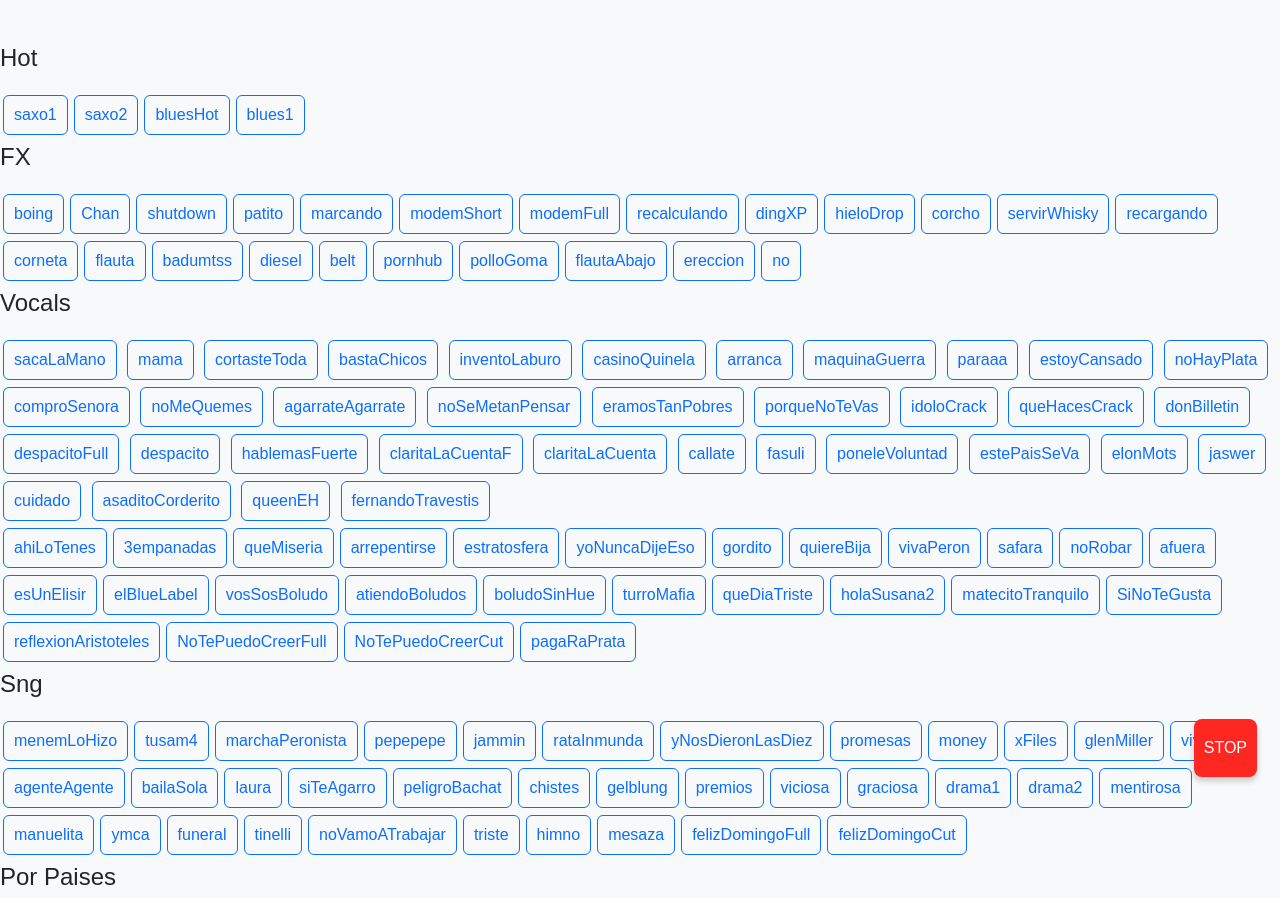
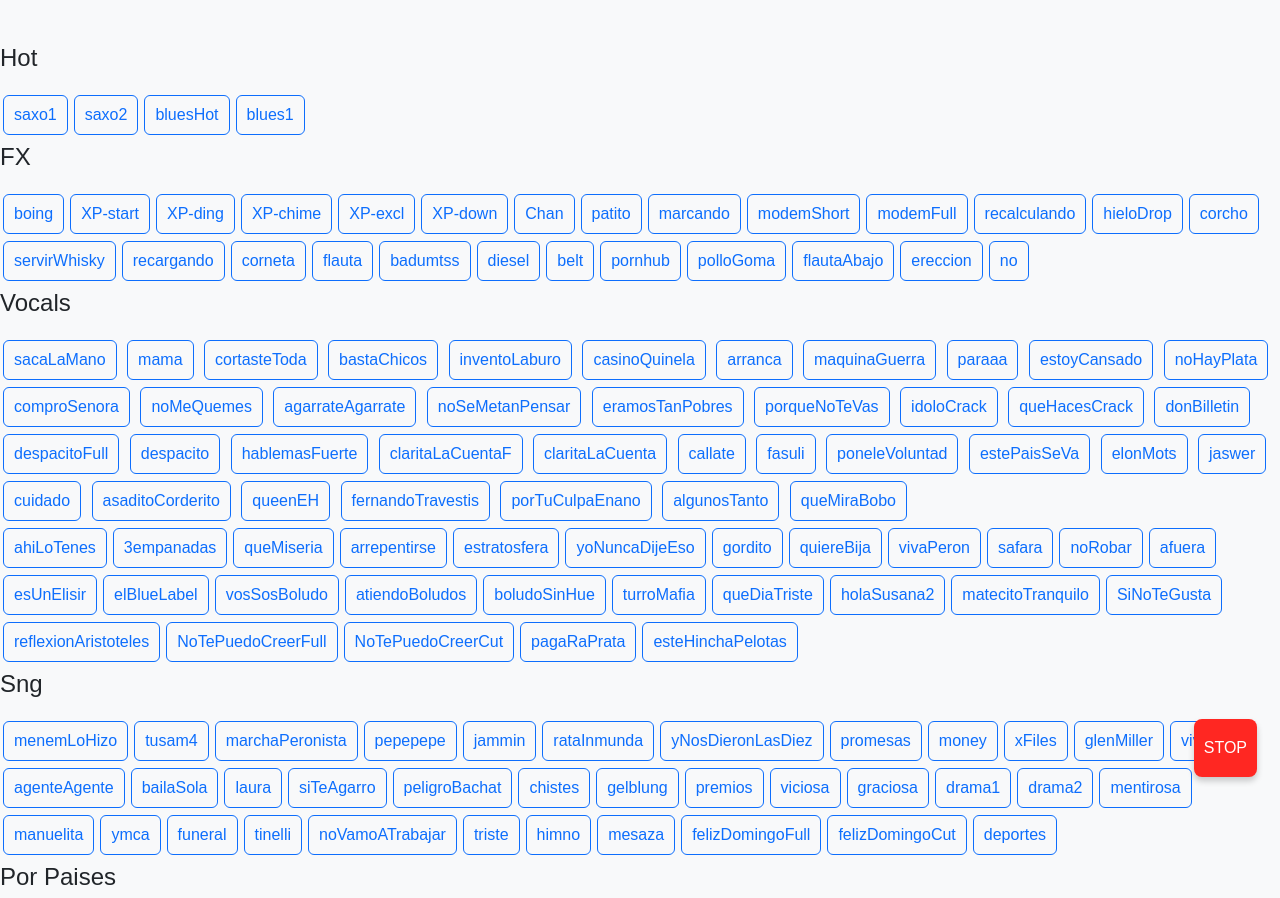
Before and after one commit to jcontreras1/botonera, a plain HTML site: page index.html in a window 1280 px wide. Shown: the top 898 px of the page. Drawn offline with Linux system fonts and the light colour scheme.

Commit message:
Update Agosto 2026

```diff
--- a/index.html
+++ b/index.html
@@ -21,14 +21,17 @@
 		<h4 class="mb-1">FX</h4>
 		<div class="row">
 			<button data-file="boeing" class="h-100 btn btn-outline-primary reproducir col-6 col-md-3 col-lg-1 mb-1">boing</button>
+			<button data-file="xpStartup" class="h-100 btn btn-outline-primary reproducir col-6 col-md-3 col-lg-1 mb-1">XP-start</button>
+			<button data-file="dingXP" class="h-100 btn btn-outline-primary reproducir col-6 col-md-3 col-lg-1 mb-1">XP-ding</button>
+			<button data-file="xpChime" class="h-100 btn btn-outline-primary reproducir col-6 col-md-3 col-lg-1 mb-1">XP-chime</button>
+			<button data-file="exclamationXP" class="h-100 btn btn-outline-primary reproducir col-6 col-md-3 col-lg-1 mb-1">XP-excl</button>
+			<button data-file="shutdown" class="h-100 btn btn-outline-primary reproducir col-6 col-md-3 col-lg-1 mb-1">XP-down</button>
 			<button data-file="chan" class="h-100 btn btn-outline-primary reproducir col-6 col-md-3 col-lg-1 mb-1">Chan</button>
-			<button data-file="shutdown" class="h-100 btn btn-outline-primary reproducir col-6 col-md-3 col-lg-1 mb-1">shutdown</button>
 			<button data-file="patito" class="h-100 btn btn-outline-primary reproducir col-6 col-md-3 col-lg-1 mb-1">patito</button>
 			<button data-file="marcando" class="h-100 btn btn-outline-primary reproducir col-6 col-md-3 col-lg-1 mb-1">marcando</button>
 			<button data-file="modemShort" class="h-100 btn btn-outline-primary reproducir col-6 col-md-3 col-lg-1 mb-1">modemShort</button>
 			<button data-file="modemFull" class="h-100 btn btn-outline-primary reproducir col-6 col-md-3 col-lg-1 mb-1">modemFull</button>
 			<button data-file="recalculando" class="h-100 btn btn-outline-primary reproducir col-6 col-md-3 col-lg-1 mb-1">recalculando</button>
-			<button data-file="dingXP" class="h-100 btn btn-outline-primary reproducir col-6 col-md-3 col-lg-1 mb-1">dingXP</button>
 			<button data-file="hieloDrop" class="h-100 btn btn-outline-primary reproducir col-6 col-md-3 col-lg-1 mb-1">hieloDrop</button>
 			<button data-file="corcho" class="h-100 btn btn-outline-primary reproducir col-6 col-md-3 col-lg-1 mb-1">corcho</button>
 			<button data-file="servirWhisky" class="h-100 btn btn-outline-primary reproducir col-6 col-md-3 col-lg-1 mb-1">servirWhisky</button>
@@ -81,6 +84,9 @@
 			<button data-file="asaditoCorderito" class="h-100 btn btn-outline-primary reproducir col-6 col-md-3 col-lg-1 mb-1">asaditoCorderito</button>
 			<button data-file="queenEH" class="h-100 btn btn-outline-primary reproducir col-6 col-md-3 col-lg-1 mb-1">queenEH</button>
 			<button data-file="fernandoTravestis" class="h-100 btn btn-outline-primary reproducir col-6 col-md-3 col-lg-1 mb-1">fernandoTravestis</button>
+			<button data-file="porTuCulpaEnano" class="h-100 btn btn-outline-primary reproducir col-6 col-md-3 col-lg-1 mb-1">porTuCulpaEnano</button>
+			<button data-file="algunosTanto" class="h-100 btn btn-outline-primary reproducir col-6 col-md-3 col-lg-1 mb-1">algunosTanto</button>
+			<button data-file="queMiraBobo" class="h-100 btn btn-outline-primary reproducir col-6 col-md-3 col-lg-1 mb-1">queMiraBobo</button>
 		<div class="row mb-1">
 			<button data-file="ahiLoTenes" class="h-100 btn btn-outline-primary reproducir col-6 col-md-3 col-lg-1 mb-1">ahiLoTenes</button>
 			<button data-file="3empanadas" class="h-100 btn btn-outline-primary reproducir col-6 col-md-3 col-lg-1 mb-1">3empanadas</button>
@@ -108,6 +114,7 @@
 			<button data-file="NoTePuedoCreerFull" class="h-100 btn btn-outline-primary reproducir col-6 col-md-3 col-lg-1 mb-1">NoTePuedoCreerFull</button>
 			<button data-file="NoTePuedoCreerCut" class="h-100 btn btn-outline-primary reproducir col-6 col-md-3 col-lg-1 mb-1">NoTePuedoCreerCut</button>
 			<button data-file="pagaRaPrata" class="h-100 btn btn-outline-primary reproducir col-6 col-md-3 col-lg-1 mb-1">pagaRaPrata</button>
+			<button data-file="esteHinchaPelotas" class="h-100 btn btn-outline-primary reproducir col-6 col-md-3 col-lg-1 mb-1">esteHinchaPelotas</button>
 		</div>
 
 		<h4>Sng</h4>
@@ -147,6 +154,7 @@
 			<button data-file="mesaza" class="h-100 btn btn-outline-primary reproducir col-6 col-md-3 col-lg-1 mb-1">mesaza</button>
 			<button data-file="felizDomingoFull" class="h-100 btn btn-outline-primary reproducir col-6 col-md-3 col-lg-1 mb-1">felizDomingoFull</button>
 			<button data-file="felizDomingoCut" class="h-100 btn btn-outline-primary reproducir col-6 col-md-3 col-lg-1 mb-1">felizDomingoCut</button>
+			<button data-file="deportes" class="h-100 btn btn-outline-primary reproducir col-6 col-md-3 col-lg-1 mb-1">deportes</button>
 		</div>
 
 		<h4>Por Paises</h4>
```
Also changed, not shown: 8 other files.
